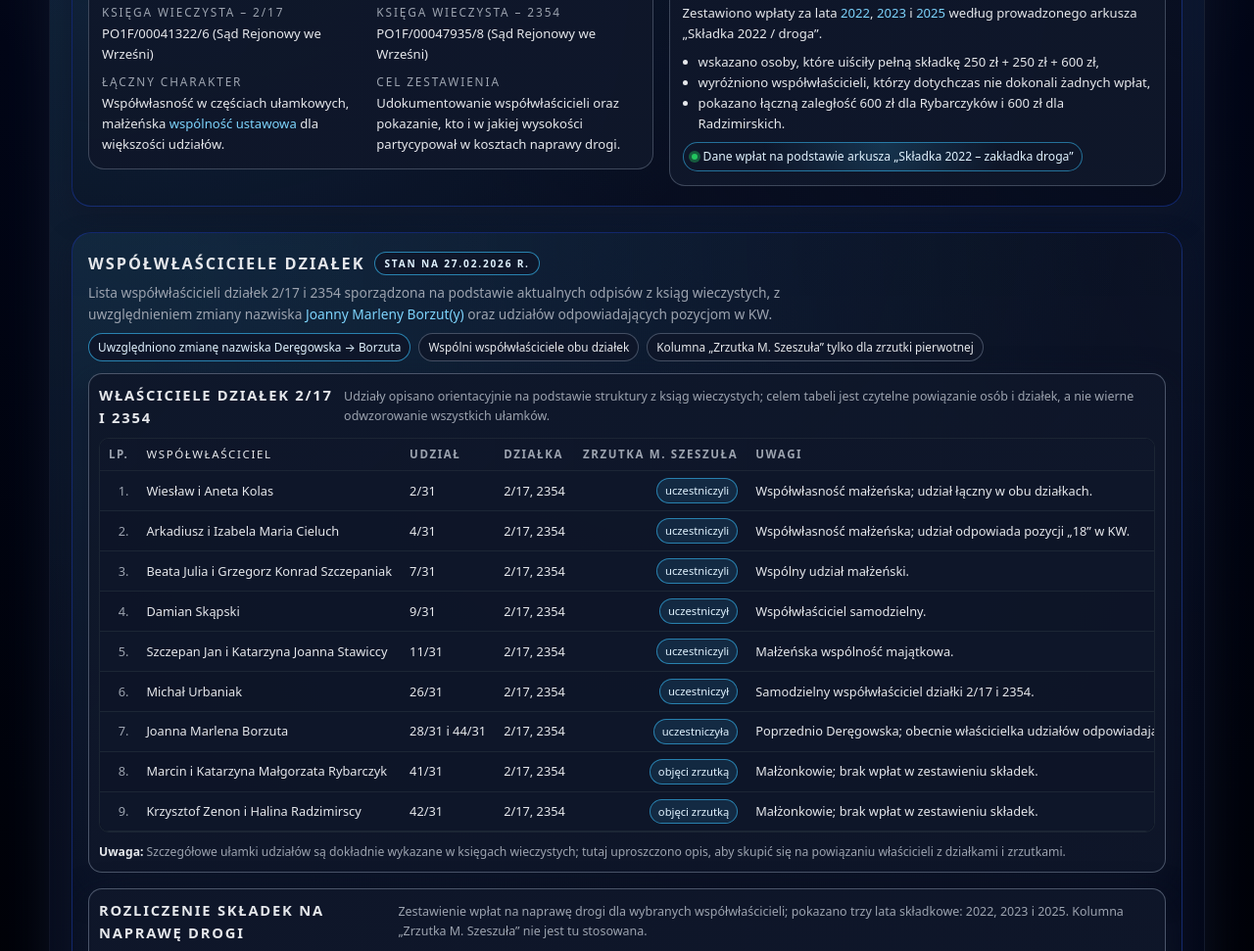
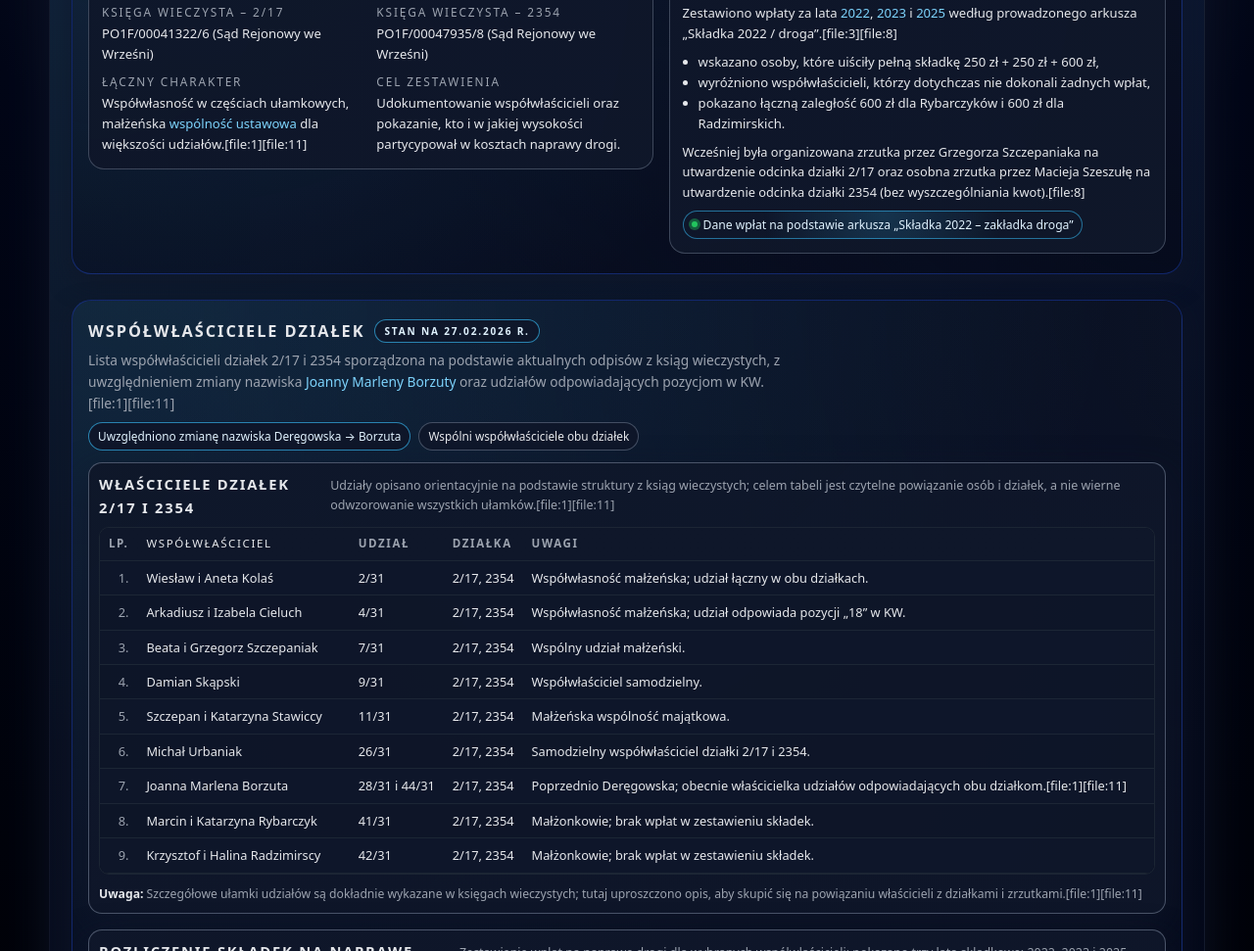
Before and after one commit to piotrgrzes-collab/droga-zrzutka, a plain HTML site: page index.html in a window 1280 px wide. Shown: the part 461-1432 px from the top of the page at 98% size. Drawn offline with Linux system fonts and the light colour scheme.

Commit message:
Update index.html

```diff
--- a/index.html
+++ b/index.html
@@ -375,7 +375,7 @@
       width: 100%;
       border-collapse: collapse;
       font-size: 0.8rem;
-      min-width: 720px;
+      min-width: 640px;
     }
 
     thead {
@@ -542,7 +542,7 @@
             </h2>
             <p class="section-subtitle">
               Obie działki posiadają odrębne księgi wieczyste, ale ten sam krąg współwłaścicieli,
-              a składki na naprawę drogi były zbierane wspólnie według udziałów.
+              a składki na naprawę drogi były zbierane wspólnie według udziałów.[file:1][file:11]
             </p>
             <div class="pill-row">
               <span class="pill pill-accent">Działka 2/17 – KW PO1F/00041322/6</span>
@@ -567,7 +567,7 @@
                 <div>
                   <div class="info-item-label">Łączny charakter</div>
                   <div class="info-item-value">
-                    Współwłasność w częściach ułamkowych, małżeńska <span class="highlight">wspólność ustawowa</span> dla większości udziałów.
+                    Współwłasność w częściach ułamkowych, małżeńska <span class="highlight">wspólność ustawowa</span> dla większości udziałów.[file:1][file:11]
                   </div>
                 </div>
                 <div>
@@ -584,13 +584,16 @@
               <h3>Składki na naprawę drogi</h3>
               <p style="font-size:0.82rem; color:#e5e7eb; margin-bottom:8px;">
                 Zestawiono wpłaty za lata <span class="highlight">2022</span>, <span class="highlight">2023</span> i <span class="highlight">2025</span>
-                według prowadzonego arkusza „Składka 2022 / droga”.
+                według prowadzonego arkusza „Składka 2022 / droga”.[file:3][file:8]
               </p>
               <ul style="font-size:0.82rem; color:#e5e7eb; margin-left:16px; margin-bottom:8px;">
                 <li>wskazano osoby, które uiściły pełną składkę 250 zł + 250 zł + 600 zł,</li>
                 <li>wyróżniono współwłaścicieli, którzy dotychczas nie dokonali żadnych wpłat,</li>
                 <li>pokazano łączną zaległość 600 zł dla Rybarczyków i 600 zł dla Radzimirskich.</li>
               </ul>
+              <p style="font-size:0.8rem; color:#e5e7eb; margin-bottom:8px;">
+                Wcześniej była organizowana zrzutka przez Grzegorza Szczepaniaka na utwardzenie odcinka działki 2/17 oraz osobna zrzutka przez Macieja Szeszułę na utwardzenie odcinka działki 2354 (bez wyszczególniania kwot).[file:8]
+              </p>
               <div class="badge">
                 <span class="badge-dot"></span>
                 Dane wpłat na podstawie arkusza „Składka 2022 – zakładka droga”
@@ -610,12 +613,11 @@
             <p class="section-subtitle">
               Lista współwłaścicieli działek 2/17 i 2354 sporządzona na podstawie aktualnych odpisów
               z ksiąg wieczystych, z uwzględnieniem zmiany nazwiska
-              <span class="highlight">Joanny Marleny Borzut(y)</span> oraz udziałów odpowiadających pozycjom w KW.
+              <span class="highlight">Joanny Marleny Borzuty</span> oraz udziałów odpowiadających pozycjom w KW.[file:1][file:11]
             </p>
             <div class="pill-row">
               <span class="pill pill-accent">Uwzględniono zmianę nazwiska Deręgowska → Borzuta</span>
               <span class="pill">Wspólni współwłaściciele obu działek</span>
-              <span class="pill">Kolumna „Zrzutka M. Szeszuła” tylko dla zrzutki pierwotnej</span>
             </div>
           </div>
 
@@ -624,7 +626,7 @@
               <h3>Właściciele działek 2/17 i 2354</h3>
               <p class="table-note">
                 Udziały opisano orientacyjnie na podstawie struktury z ksiąg wieczystych; celem tabeli
-                jest czytelne powiązanie osób i działek, a nie wierne odwzorowanie wszystkich ułamków.
+                jest czytelne powiązanie osób i działek, a nie wierne odwzorowanie wszystkich ułamków.[file:1][file:11]
               </p>
             </div>
             <div class="table-scroller">
@@ -635,33 +637,29 @@
                     <th class="col-owner">Współwłaściciel</th>
                     <th class="col-share">Udział</th>
                     <th class="col-plot">Działka</th>
-                    <th class="col-year">Zrzutka M. Szeszuła</th>
                     <th>Uwagi</th>
                   </tr>
                 </thead>
                 <tbody>
                   <tr>
                     <td class="col-lp">1.</td>
-                    <td class="col-owner">Wiesław i Aneta Kolas</td>
+                    <td class="col-owner">Wiesław i Aneta Kolaś</td>
                     <td class="col-share">2/31</td>
                     <td class="col-plot">2/17, 2354</td>
-                    <td class="col-year"><span class="tag-info">uczestniczyli</span></td>
                     <td>Współwłasność małżeńska; udział łączny w obu działkach.</td>
                   </tr>
                   <tr>
                     <td class="col-lp">2.</td>
-                    <td class="col-owner">Arkadiusz i Izabela Maria Cieluch</td>
+                    <td class="col-owner">Arkadiusz i Izabela Cieluch</td>
                     <td class="col-share">4/31</td>
                     <td class="col-plot">2/17, 2354</td>
-                    <td class="col-year"><span class="tag-info">uczestniczyli</span></td>
                     <td>Współwłasność małżeńska; udział odpowiada pozycji „18” w KW.</td>
                   </tr>
                   <tr>
                     <td class="col-lp">3.</td>
-                    <td class="col-owner">Beata Julia i Grzegorz Konrad Szczepaniak</td>
+                    <td class="col-owner">Beata i Grzegorz Szczepaniak</td>
                     <td class="col-share">7/31</td>
                     <td class="col-plot">2/17, 2354</td>
-                    <td class="col-year"><span class="tag-info">uczestniczyli</span></td>
                     <td>Wspólny udział małżeński.</td>
                   </tr>
                   <tr>
@@ -669,15 +667,13 @@
                     <td class="col-owner">Damian Skąpski</td>
                     <td class="col-share">9/31</td>
                     <td class="col-plot">2/17, 2354</td>
-                    <td class="col-year"><span class="tag-info">uczestniczył</span></td>
                     <td>Współwłaściciel samodzielny.</td>
                   </tr>
                   <tr>
                     <td class="col-lp">5.</td>
-                    <td class="col-owner">Szczepan Jan i Katarzyna Joanna Stawiccy</td>
+                    <td class="col-owner">Szczepan i Katarzyna Stawiccy</td>
                     <td class="col-share">11/31</td>
                     <td class="col-plot">2/17, 2354</td>
-                    <td class="col-year"><span class="tag-info">uczestniczyli</span></td>
                     <td>Małżeńska wspólność majątkowa.</td>
                   </tr>
                   <tr>
@@ -685,7 +681,6 @@
                     <td class="col-owner">Michał Urbaniak</td>
                     <td class="col-share">26/31</td>
                     <td class="col-plot">2/17, 2354</td>
-                    <td class="col-year"><span class="tag-info">uczestniczył</span></td>
                     <td>Samodzielny współwłaściciel działki 2/17 i 2354.</td>
                   </tr>
                   <tr>
@@ -693,23 +688,20 @@
                     <td class="col-owner">Joanna Marlena Borzuta</td>
                     <td class="col-share">28/31 i 44/31</td>
                     <td class="col-plot">2/17, 2354</td>
-                    <td class="col-year"><span class="tag-info">uczestniczyła</span></td>
-                    <td>Poprzednio Deręgowska; obecnie właścicielka udziałów odpowiadających obu działkom.</td>
+                    <td>Poprzednio Deręgowska; obecnie właścicielka udziałów odpowiadających obu działkom.[file:1][file:11]</td>
                   </tr>
                   <tr>
                     <td class="col-lp">8.</td>
-                    <td class="col-owner">Marcin i Katarzyna Małgorzata Rybarczyk</td>
+                    <td class="col-owner">Marcin i Katarzyna Rybarczyk</td>
                     <td class="col-share">41/31</td>
                     <td class="col-plot">2/17, 2354</td>
-                    <td class="col-year"><span class="tag-info">objęci zrzutką</span></td>
                     <td>Małżonkowie; brak wpłat w zestawieniu składek.</td>
                   </tr>
                   <tr>
                     <td class="col-lp">9.</td>
-                    <td class="col-owner">Krzysztof Zenon i Halina Radzimirscy</td>
+                    <td class="col-owner">Krzysztof i Halina Radzimirscy</td>
                     <td class="col-share">42/31</td>
                     <td class="col-plot">2/17, 2354</td>
-                    <td class="col-year"><span class="tag-info">objęci zrzutką</span></td>
                     <td>Małżonkowie; brak wpłat w zestawieniu składek.</td>
                   </tr>
                 </tbody>
@@ -717,7 +709,7 @@
             </div>
             <p class="footer-note">
               <strong>Uwaga:</strong> Szczegółowe ułamki udziałów są dokładnie wykazane w księgach wieczystych;
-              tutaj uproszczono opis, aby skupić się na powiązaniu właścicieli z działkami i zrzutkami.
+              tutaj uproszczono opis, aby skupić się na powiązaniu właścicieli z działkami i zrzutkami.[file:1][file:11]
             </p>
           </div>
 
@@ -726,7 +718,7 @@
               <h3>Rozliczenie składek na naprawę drogi</h3>
               <p class="table-note">
                 Zestawienie wpłat na naprawę drogi dla wybranych współwłaścicieli; pokazano trzy lata składkowe:
-                2022, 2023 i 2025. Kolumna „Zrzutka M. Szeszuła” nie jest tu stosowana.
+                2022, 2023 i 2025.[file:3][file:8]
               </p>
             </div>
             <div class="table-scroller">
@@ -806,7 +798,7 @@
                   </tr>
                   <tr class="danger-row">
                     <td class="col-lp">7.</td>
-                    <td class="col-owner">Krzysztof Zenon i Halina Radzimirscy</td>
+                    <td class="col-owner">Krzysztof i Halina Radzimirscy</td>
                     <td class="col-year">0 zł</td>
                     <td class="col-year">0 zł</td>
                     <td class="col-year">0 zł</td>
@@ -819,7 +811,7 @@
             </div>
             <p class="footer-note">
               <strong>Uwaga:</strong> powyższa tabela prezentuje jedynie wybrane osoby wskazane do rozliczenia
-              w latach 2022–2025; pełen arkusz wpłat wciąż pozostaje w pliku „Składka-2022.xlsx”.
+              w latach 2022–2025; pełen arkusz wpłat wciąż pozostaje w pliku „Składka-2022.xlsx”.[file:3][file:8]
             </p>
           </div>
         </div>
```
